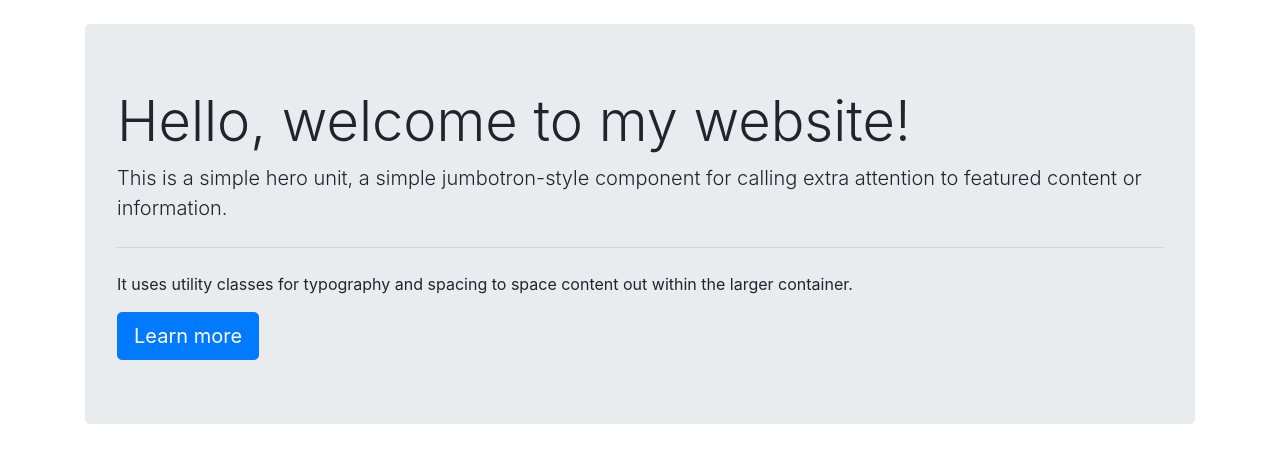
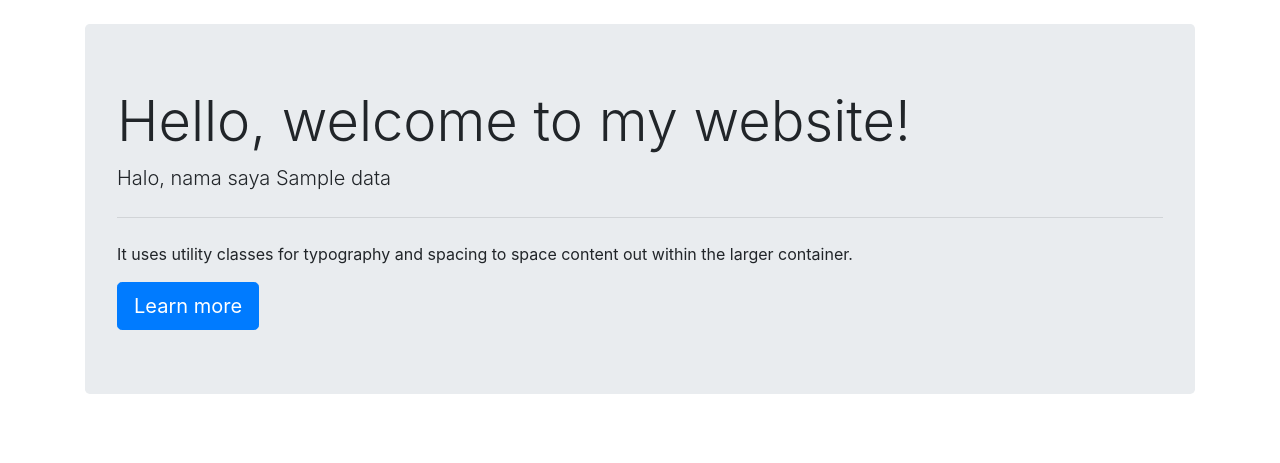
Before and after one commit to syarifsenong/php-mvc, a PHP site: the page made by app/views/home/index.php in a window 1280 px wide. Shown: the part 56-519 px from the top of the page. Run offline with PHP 8.4, Linux system fonts and the light colour scheme; the template is opened without the code that fills it: most values are stand-ins (such as "Sample title", 1, 10 or a date in 2020); some libraries are stand-ins or nearby versions.

Commit message:
set nama di view home index dari model

```diff
--- a/app/views/home/index.php
+++ b/app/views/home/index.php
@@ -1,7 +1,7 @@
 <div class="container">
     <div class="jumbotron mt-4">
         <h1 class="display-4">Hello, welcome to my website!</h1>
-        <p class="lead">This is a simple hero unit, a simple jumbotron-style component for calling extra attention to featured content or information.</p>
+        <p class="lead">Halo, nama saya <?= $data['nama']; ?></p>
         <hr class="my-4">
         <p>It uses utility classes for typography and spacing to space content out within the larger container.</p>
         <a class="btn btn-primary btn-lg" href="#" role="button">Learn more</a>
```
